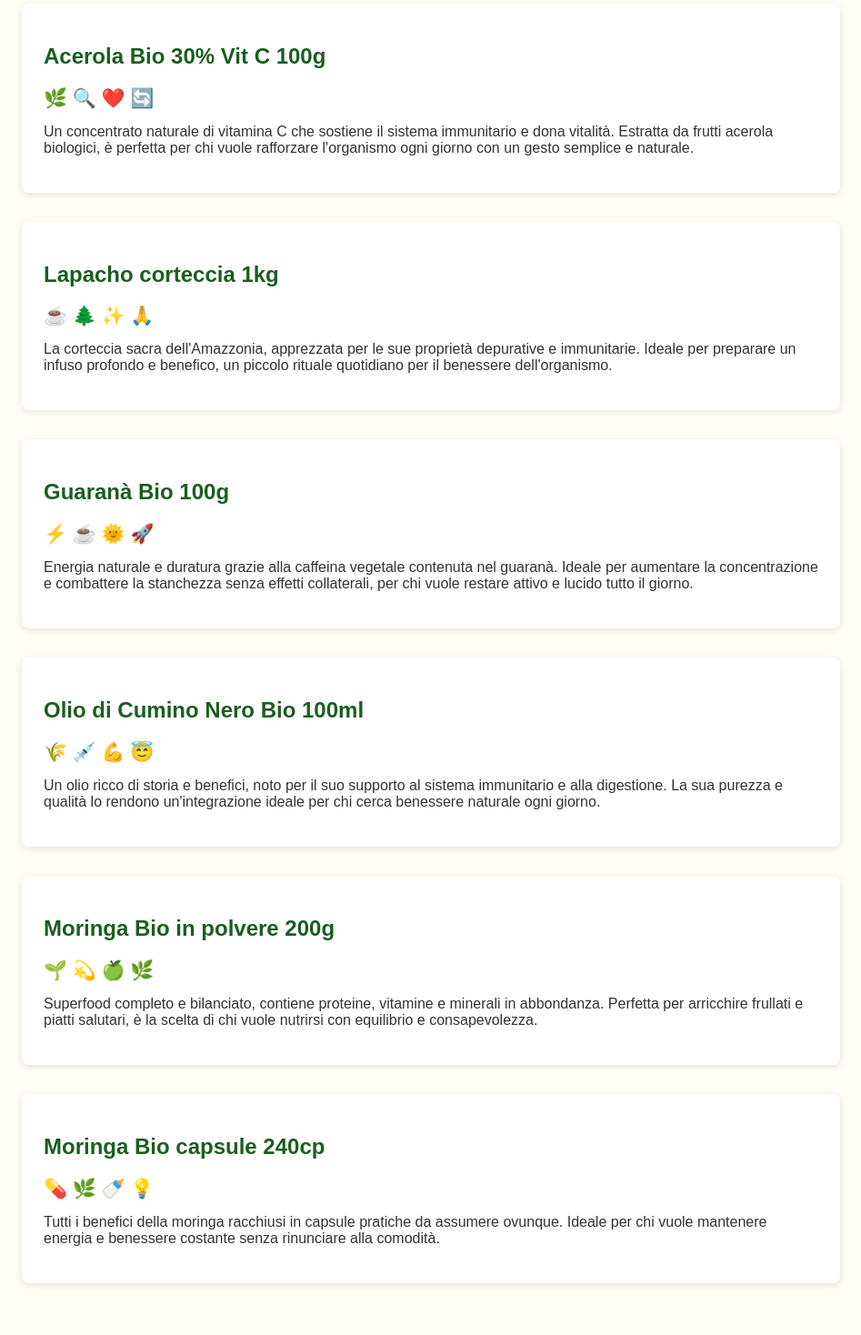
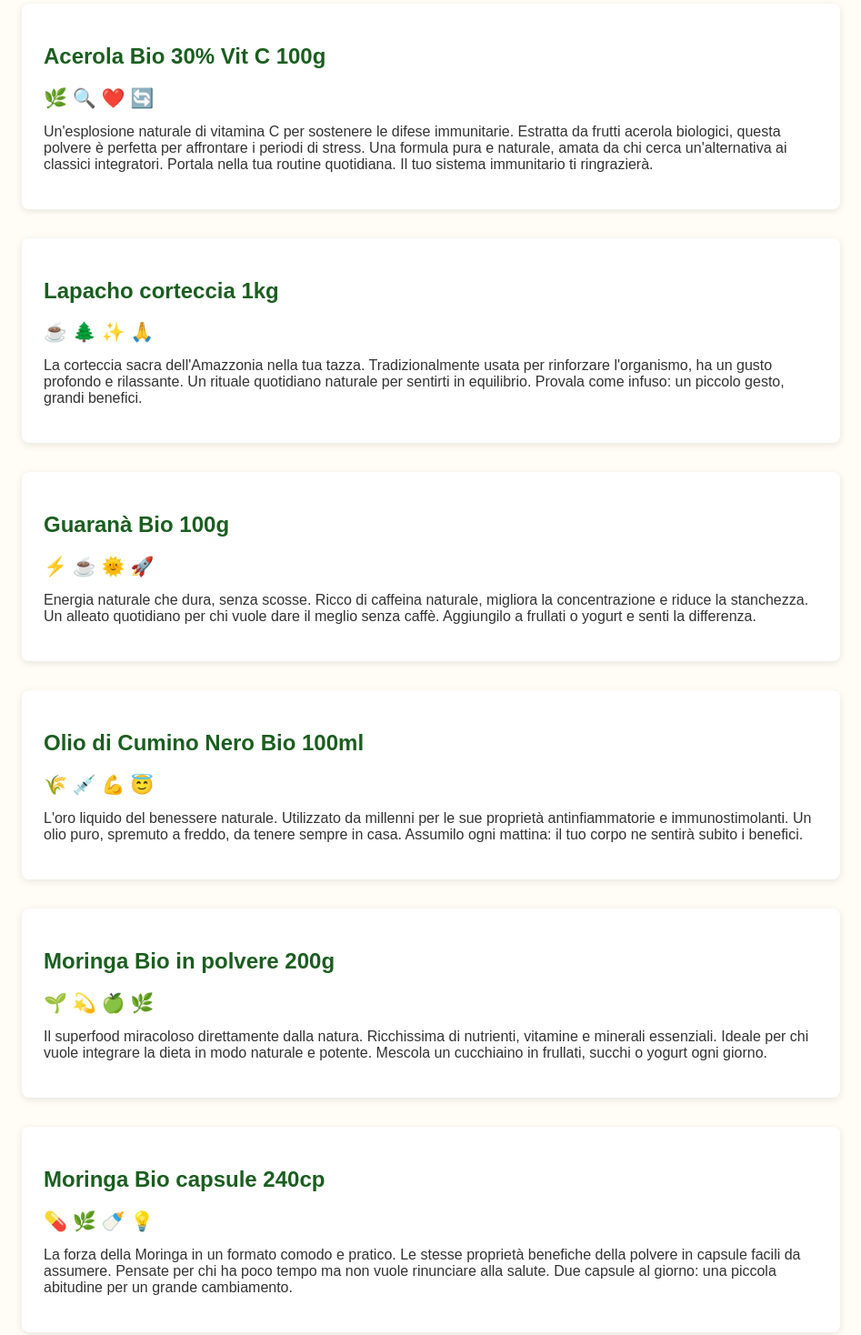
Before and after one commit to Anto161062/Landing-Prodotti-Naturali, a plain HTML site: page index.html in a window 1280 px wide. Shown: the part 1260-2728 px from the top of the page at 91% size, without its empty margins (166-1113 px from the left). Drawn offline with Linux system fonts and the light colour scheme.

Commit message:
Update index.html

```diff
--- a/index.html
+++ b/index.html
@@ -98,37 +98,37 @@
     <div class="product">
       <h2>Acerola Bio 30% Vit C 100g</h2>
       <div class="icons">🌿 🔍 ❤️ 🔄</div>
-      <p>Un concentrato naturale di vitamina C che sostiene il sistema immunitario e dona vitalità. Estratta da frutti acerola biologici, è perfetta per chi vuole rafforzare l'organismo ogni giorno con un gesto semplice e naturale.</p>
+      <p>Un'esplosione naturale di vitamina C per sostenere le difese immunitarie. Estratta da frutti acerola biologici, questa polvere è perfetta per affrontare i periodi di stress. Una formula pura e naturale, amata da chi cerca un'alternativa ai classici integratori. Portala nella tua routine quotidiana. Il tuo sistema immunitario ti ringrazierà.</p>
     </div>
 
     <div class="product">
       <h2>Lapacho corteccia 1kg</h2>
       <div class="icons">☕️ 🌲 ✨ 🙏</div>
-      <p>La corteccia sacra dell'Amazzonia, apprezzata per le sue proprietà depurative e immunitarie. Ideale per preparare un infuso profondo e benefico, un piccolo rituale quotidiano per il benessere dell'organismo.</p>
+      <p>La corteccia sacra dell'Amazzonia nella tua tazza. Tradizionalmente usata per rinforzare l'organismo, ha un gusto profondo e rilassante. Un rituale quotidiano naturale per sentirti in equilibrio. Provala come infuso: un piccolo gesto, grandi benefici.</p>
     </div>
 
     <div class="product">
       <h2>Guaranà Bio 100g</h2>
       <div class="icons">⚡️ ☕️ 🌞 🚀</div>
-      <p>Energia naturale e duratura grazie alla caffeina vegetale contenuta nel guaranà. Ideale per aumentare la concentrazione e combattere la stanchezza senza effetti collaterali, per chi vuole restare attivo e lucido tutto il giorno.</p>
+      <p>Energia naturale che dura, senza scosse. Ricco di caffeina naturale, migliora la concentrazione e riduce la stanchezza. Un alleato quotidiano per chi vuole dare il meglio senza caffè. Aggiungilo a frullati o yogurt e senti la differenza.</p>
     </div>
 
     <div class="product">
       <h2>Olio di Cumino Nero Bio 100ml</h2>
       <div class="icons">🌾 💉 💪 😇</div>
-      <p>Un olio ricco di storia e benefici, noto per il suo supporto al sistema immunitario e alla digestione. La sua purezza e qualità lo rendono un'integrazione ideale per chi cerca benessere naturale ogni giorno.</p>
+      <p>L'oro liquido del benessere naturale. Utilizzato da millenni per le sue proprietà antinfiammatorie e immunostimolanti. Un olio puro, spremuto a freddo, da tenere sempre in casa. Assumilo ogni mattina: il tuo corpo ne sentirà subito i benefici.</p>
     </div>
 
     <div class="product">
       <h2>Moringa Bio in polvere 200g</h2>
       <div class="icons">🌱 💫 🍏 🌿</div>
-      <p>Superfood completo e bilanciato, contiene proteine, vitamine e minerali in abbondanza. Perfetta per arricchire frullati e piatti salutari, è la scelta di chi vuole nutrirsi con equilibrio e consapevolezza.</p>
+      <p>Il superfood miracoloso direttamente dalla natura. Ricchissima di nutrienti, vitamine e minerali essenziali. Ideale per chi vuole integrare la dieta in modo naturale e potente. Mescola un cucchiaino in frullati, succhi o yogurt ogni giorno.</p>
     </div>
 
     <div class="product">
       <h2>Moringa Bio capsule 240cp</h2>
       <div class="icons">💊 🌿 🍼 💡</div>
-      <p>Tutti i benefici della moringa racchiusi in capsule pratiche da assumere ovunque. Ideale per chi vuole mantenere energia e benessere costante senza rinunciare alla comodità.</p>
+      <p>La forza della Moringa in un formato comodo e pratico. Le stesse proprietà benefiche della polvere in capsule facili da assumere. Pensate per chi ha poco tempo ma non vuole rinunciare alla salute. Due capsule al giorno: una piccola abitudine per un grande cambiamento.</p>
     </div>
   </div>
 </body>
```
